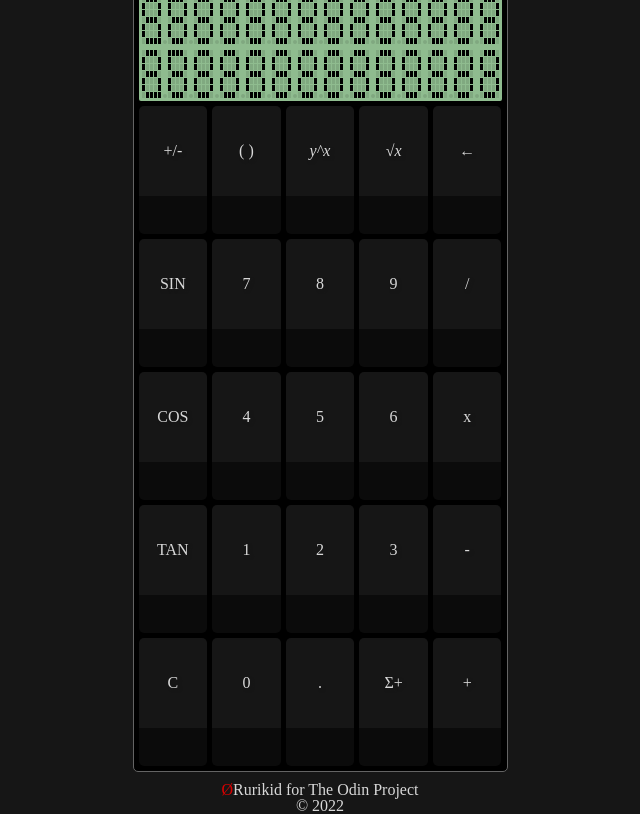
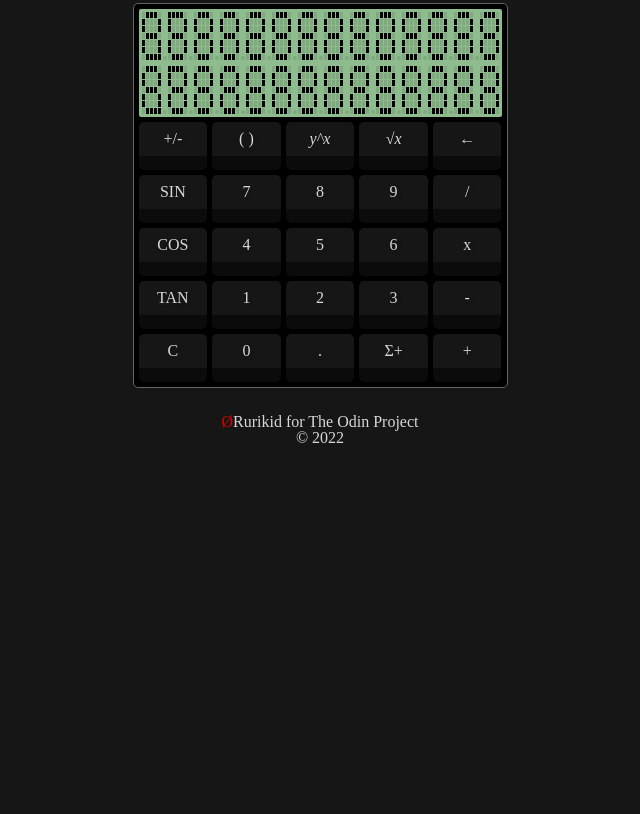
Before and after one commit to rurikid/odin-calc, a plain HTML site: page index.html in a window 1280 px wide. Shown: the part 64-878 px from the top of the page, without its empty margins (320-960 px from the left). After the commit the page ends 800 px from the top, so only its background shows below. Drawn offline with Linux system fonts and the light colour scheme.

```diff
--- a/styles/styles.css
+++ b/styles/styles.css
@@ -24,12 +24,13 @@
   border: 1px solid var(--gray);
   border-radius: 5px;
   padding: 5px;
+  margin: 1rem;
   background-color: black;
 }
 
 .btn {
   border-radius: 5px 5px 0px 0px;
-  height: 10vw;
+  height: 3rem;
   width: calc(20% - 4px);
   text-shadow: 2px 2px 3px var(--black);
   background-color: transparent;
```
